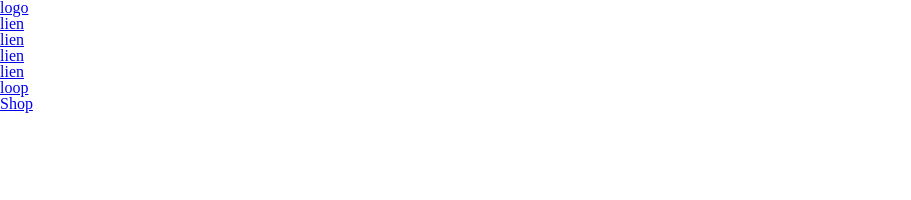
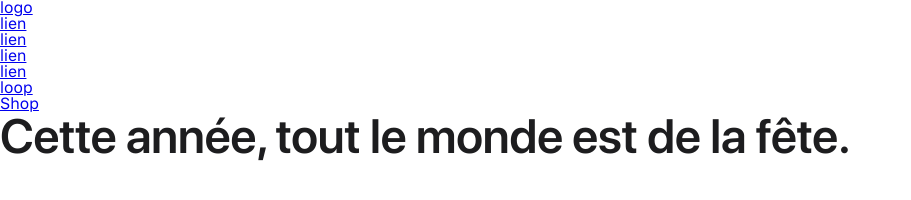
Before and after one commit to remypelletier/apple-home-page-integration, a website: page src/index.html in a window 1280 px wide. Shown: the whole page, without its empty margins (0-911 px from the left). Drawn offline with nearby package versions, Linux system fonts and the light colour scheme; files that its build step writes are made by us from their sources.

Commit message:
style: add fonts and some scss theme rules

```diff
--- a/src/index.html
+++ b/src/index.html
@@ -23,6 +23,10 @@
         </nav>
     </header>
 
+    <main>
+        <h1>Cette année, tout le monde est de la fête.</h1>
+    </main>
+
     <footer></footer>
 
     <script src="./js/script.js"></script>
--- a/src/scss/style.scss
+++ b/src/scss/style.scss
@@ -1,2 +1,5 @@
 @import './_reset';
+@import 'theme/color';
+@import 'theme/font';
+@import 'theme/theme';
 @import 'layout/grid';
--- /dev/null
+++ b/src/scss/theme/_color.scss
@@ -0,0 +1,7 @@
+$dark-grey: #333333;
+$light-grey: #d7d7d7;
+$font-color-light: #f5f5f7;
+$font-color-dark: #1d1d1f;
+$font-color-grey: #515154;
+$button-color-blue: #0071e3;
+$link-color-blue: #0071e3;
--- /dev/null
+++ b/src/scss/theme/_font.scss
@@ -0,0 +1,23 @@
+@font-face {
+    font-family: "SF Pro Display";
+    src: url("/font/sf-pro-display_regular.woff2") format("woff2");
+    font-weight: 400;
+}
+
+@font-face {
+    font-family: "SF Pro Display";
+    src: url("/font/sf-pro-display_semibold.woff2") format("woff2");
+    font-weight: 600;
+}
+
+@font-face {
+    font-family: "SF Pro Text";
+    src: url("/font/sf-pro-text_regular.woff2") format("woff2");
+    font-weight: 400;
+}
+
+@font-face {
+    font-family: "SF Pro Text";
+    src: url("/font/sf-pro-text_semibold.woff2") format("woff2");
+    font-weight: 600;
+}
--- /dev/null
+++ b/src/scss/theme/_theme.scss
@@ -0,0 +1,13 @@
+
+a {
+    font-family: 'SF Pro Text', 'Helvetica Neue', 'Helvetica', 'Arial' , sans-serif;
+}
+
+h1 {
+    font-family: 'SF Pro Display', 'Helvetica Neue', 'Helvetica', 'Arial' , sans-serif;
+    font-size: 48px;
+    line-height: 1;
+    font-weight: 600;
+    letter-spacing: -0.003em;
+    color: $font-color-dark;
+}
```
Also changed, not shown: gulpfile.js (+12 -1 lines), src/font/sf-pro-display_regular.woff2 (added), src/font/sf-pro-display_semibold.woff2 (added), src/font/sf-pro-text_regular.woff2 (added), src/font/sf-pro-text_semibold.woff2 (added).
